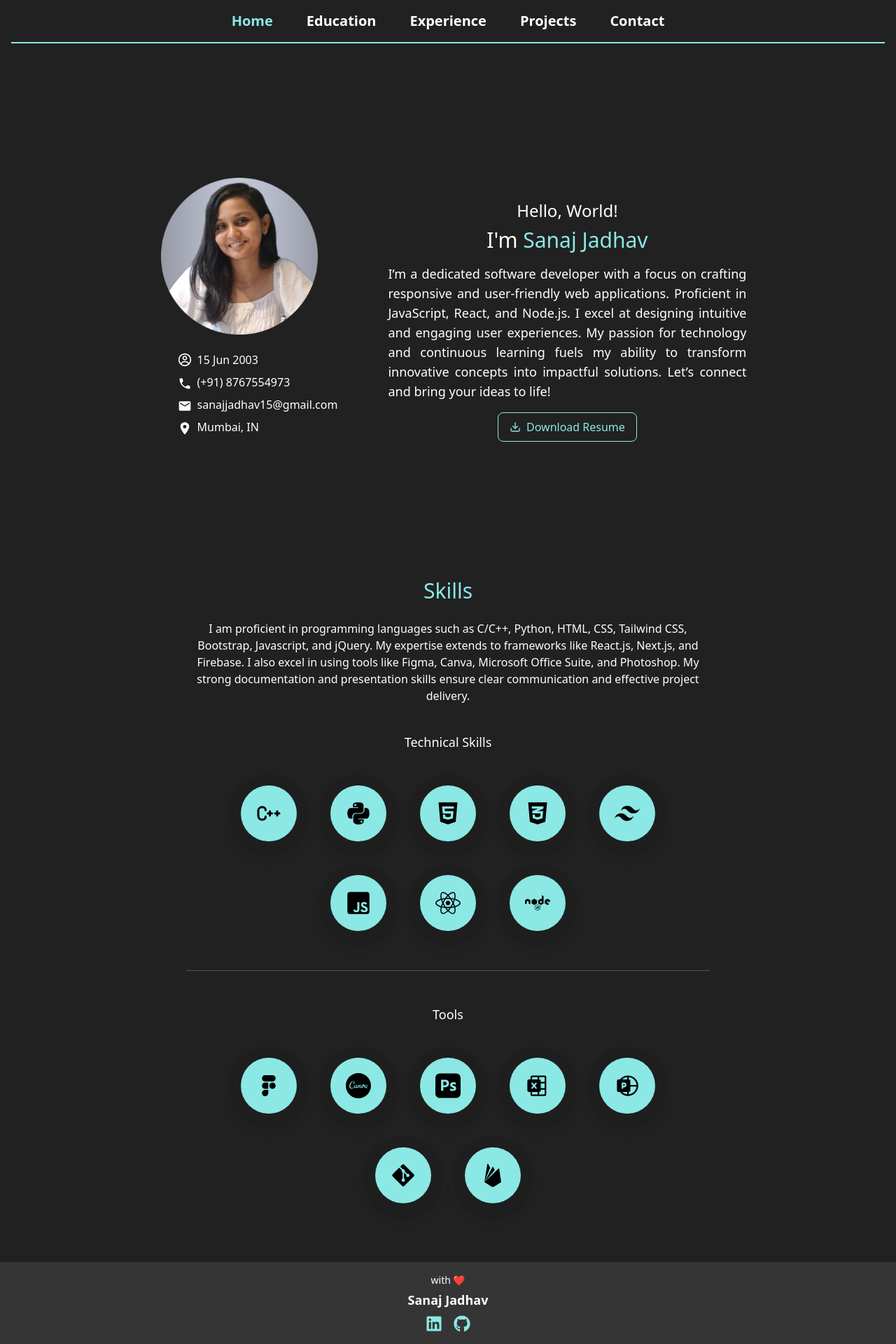
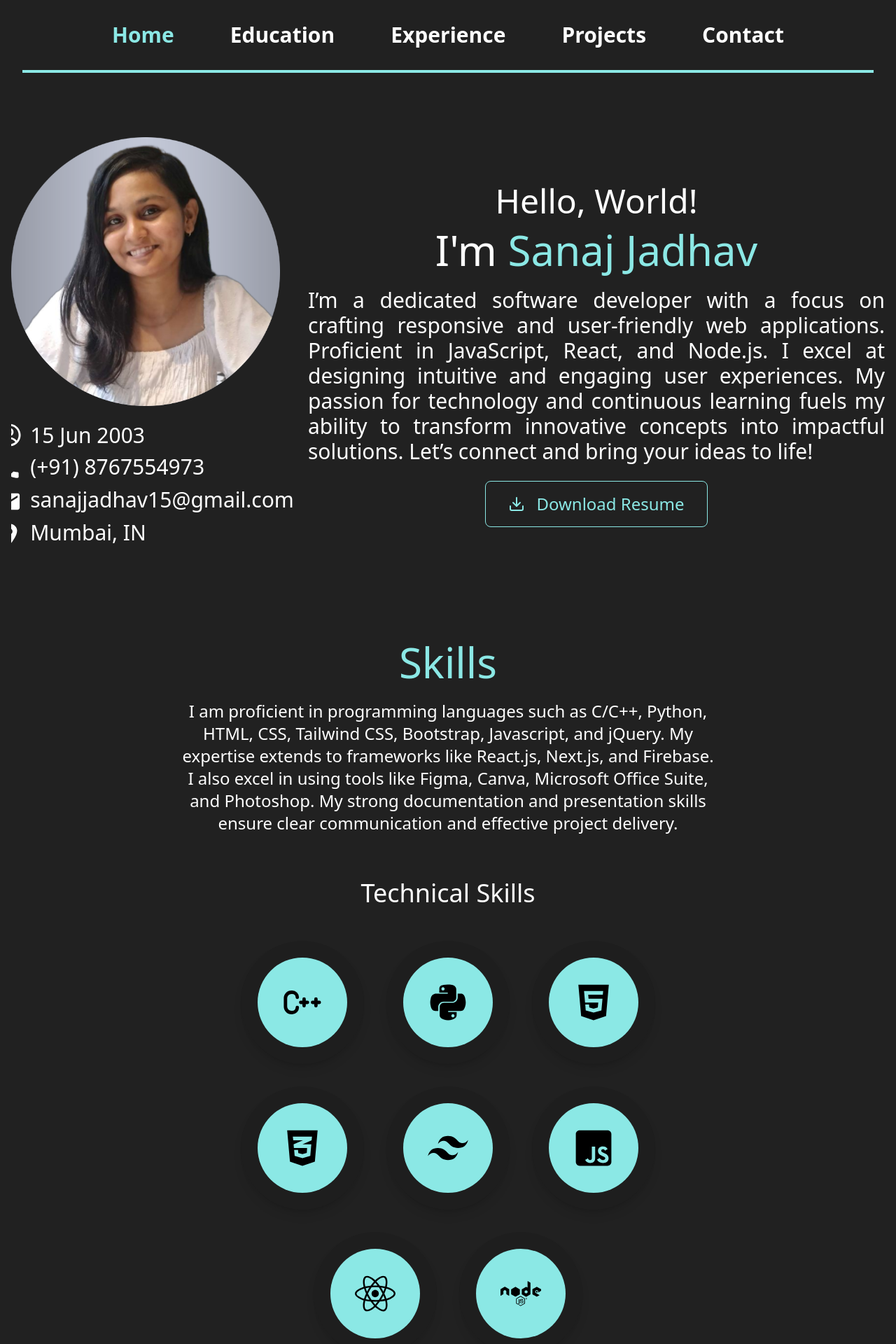
Before and after one commit to sanajjadhav15/Portfolio, a React (Create React App) app: page / in a window 1280 px wide. Shown: the top 1920 px of the page at 70% size. Built offline with nearby package versions, Linux system fonts and the light colour scheme.

Commit message:
resolution changes

```diff
--- a/src/components/Footer.js
+++ b/src/components/Footer.js
@@ -1,31 +1,31 @@
 import React from 'react';
-import { FaLinkedin, FaGithub, FaEnvelope } from 'react-icons/fa';
+import { FaLinkedin, FaGithub } from 'react-icons/fa';
 
 function Footer() {
   return (
-    <footer className="bg-second text-white py-4">
+    <footer className="bg-second text-white py-6">
       <div className="container mx-auto px-4">
         <div className="flex flex-col items-center">
-          <p className="text-sm mb-1">with ❤️</p>
-          <p className="text-lg font-semibold mb-2">Sanaj Jadhav</p>
-          <div className="flex justify-center space-x-4 mb-4">
+          <p className="text-xl mb-2">with ❤️</p>
+          <p className="text-2xl font-bold mb-4">Sanaj Jadhav</p>
+          <div className="flex justify-center mb-4">
             <a
               href="https://www.linkedin.com/in/sanaj-jadhav-576a40258/"
               target="_blank"
               rel="noopener noreferrer"
               aria-label="LinkedIn"
-              className="text-accent hover:text-white transition-colors duration-200"
+              className="text-accent hover:text-white transition-colors duration-200 mx-3"
             >
-              <FaLinkedin size={24} />
+              <FaLinkedin size={32} />
             </a>
             <a
               href="https://github.com/sanajjadhav15"
               target="_blank"
               rel="noopener noreferrer"
               aria-label="GitHub"
-              className="text-accent hover:text-white transition-colors duration-200"
+              className="text-accent hover:text-white transition-colors duration-200 mx-3"
             >
-              <FaGithub size={24} />
+              <FaGithub size={32} />
             </a>
             {/* Uncomment and update the Twitter link when available
             <a
@@ -35,7 +35,7 @@ function Footer() {
               aria-label="Twitter"
               className="text-accent hover:text-white transition-colors duration-200"
             >
-              <FaTwitter size={24} />
+              <FaTwitter size={36} />
             </a>
             */}
           </div>
--- a/src/components/Header.js
+++ b/src/components/Header.js
@@ -12,18 +12,18 @@ function Header() {
 
   const getLinkClass = (path) => {
     return location.pathname === path
-      ? "text-xl font-semibold text-accent"
-      : "text-xl font-semibold text-white hover:text-accent";
+      ? "text-3xl font-bold text-accent"
+      : "text-3xl font-bold text-white hover:text-accent";
   };
 
   return (
-    <header className="bg-primary p-4 shadow-lg mb-0">
+    <header className="bg-primary p-8 shadow-lg mb-0">
       <div className="container mx-auto flex justify-between items-center">
-        <h1 className="text-3xl font-bold text-accent md:hidden tracking-wide">
+        <h1 className="text-4xl font-bold text-accent md:hidden tracking-wide">
           Sanaj Jadhav
         </h1>
         <nav className="flex-1 flex justify-center">
-          <ul className="hidden md:flex space-x-12">
+          <ul className="hidden md:flex space-x-20">
             <li>
               <Link to="/" className={getLinkClass("/")}>
                 Home
@@ -52,7 +52,7 @@ function Header() {
           </ul>
         </nav>
         <button
-          className="md:hidden text-2xl text-accent focus:outline-none"
+          className="md:hidden text-3xl text-accent focus:outline-none"
           aria-label="Toggle menu"
           onClick={toggleMenu}
         >
@@ -60,15 +60,15 @@ function Header() {
         </button>
       </div>
       {isOpen && (
-        <nav className="md:hidden fixed top-0 left-0 w-full h-full bg-primary bg-opacity-90 z-50 flex flex-col items-center justify-center space-y-8 transition-opacity duration-300">
+        <nav className="md:hidden fixed top-0 left-0 w-full h-full bg-primary bg-opacity-90 z-50 flex flex-col items-center justify-center space-y-12 transition-opacity duration-300">
           <button
-            className="text-3xl text-accent focus:outline-none"
+            className="text-4xl text-accent focus:outline-none"
             aria-label="Close menu"
             onClick={toggleMenu}
           >
             <FaTimes />
           </button>
-          <ul className="flex flex-col items-center space-y-8">
+          <ul className="flex flex-col items-center space-y-12">
             <li>
               <Link to="/" className={getLinkClass("/")} onClick={toggleMenu}>
                 Home
@@ -113,7 +113,7 @@ function Header() {
           </ul>
         </nav>
       )}
-      <div className="w-full h-[0.12rem] bg-accent mt-4"></div>
+      <div className="w-full h-1 bg-accent mt-8"></div>
     </header>
   );
 }
--- a/src/components/Home.js
+++ b/src/components/Home.js
@@ -27,83 +27,77 @@ import { RiFirebaseFill } from "react-icons/ri";
 function Home() {
   return (
     <div className="min-h-screen bg-primary p-4 -mx-4 -my-5">
-      <header className="flex flex-col md:flex-row items-center md:h-[80vh] justify-center space-y-8 md:space-y-0 md:space-x-8 md:mt-12" role="banner">
-        <div className="flex flex-col items-center text-center">
-          <div className="bg-transparent p-4 rounded-lg overflow-hidden w-full max-w-xs">
+      <header className="flex flex-col md:flex-row items-center justify-center md:h-[90vh] overflow-hidden">
+        <div className="flex flex-col items-center md:w-[30vw] text-center md:mr-10">
+          {/* <div className="bg-transparent p-8 rounded-lg overflow-hidden w-[50vw] max-w-xs"> */}
             <img
               src={profile}
-              alt="Sanaj Jadhav Profile Picture"
-              className="md:w-56 md:h-56 w-64 h-64 object-cover rounded-t-lg hover:scale-[1.02] transition-transform duration-200"
+              alt="Sanaj Jadhav"
+              className="md:w-96 md:h-96 w-72 h-72 object-cover rounded-t-lg hover:scale-[1.02] transition-transform duration-200"
             />
+
             <div className="p-6 text-white">
               <div className="text-sm flex flex-col items-center md:items-start text-white mb-4">
-                <p className="flex text-base items-center mb-2">
+                <p className="flex md:text-3xl text-lg items-center mb-2">
                   <CgProfile
-                    size={20}
-                    className="mr-2 text-white hover:text-accent"
-                    aria-hidden="true"
+                    size={35}
+                    className="mr-3 text-white hover:text-accent"
                   />
                   15 Jun 2003
                 </p>
 
-                <p className="flex text-base items-center mb-2">
+                <p className="flex md:text-3xl text-lg items-center mb-2">
                   <a
                     href="tel:+918767554973"
                     className="flex items-center hover:text-accent"
-                    aria-label="Phone number"
                   >
                     <MdLocalPhone
-                      size={20}
-                      className="mr-2 mt-1 text-white hover:text-accent"
-                      aria-hidden="true"
+                      size={35}
+                      className="mr-3 mt-1 text-white hover:text-accent"
                     />
                     (+91) 8767554973
                   </a>
                 </p>
 
-                <p className="flex text-base items-center mb-2">
+                <p className="flex md:text-3xl text-lg items-center mb-2">
                   <a
                     href="mailto:sanajjadhav15@gmail.com"
                     className="flex items-center hover:text-accent"
-                    aria-label="Email address"
                   >
                     <MdEmail
-                      size={20}
-                      className="mr-2 mt-1 text-white hover:text-accent"
-                      aria-hidden="true"
+                      size={35}
+                      className="mr-3 mt-1 text-white hover:text-accent"
                     />
                     sanajjadhav15@gmail.com
                   </a>
                 </p>
-                <p className="flex text-base items-center">
+                <p className="flex md:text-3xl text-lg items-center">
                   <a
                     href="https://www.google.com/maps/search/?api=1&query=Mumbai,IN"
                     target="_blank"
                     rel="noopener noreferrer"
                     className="flex items-center hover:text-accent"
-                    aria-label="Location"
                   >
                     <IoLocationSharp
-                      size={20}
-                      className="mr-2 mt-1 text-white hover:text-accent"
-                      aria-hidden="true"
+                      size={35}
+                      className="mr-3 mt-1 text-white hover:text-accent"
                     />
                     Mumbai, IN
                   </a>
                 </p>
               </div>
-            </div>
+            {/* </div> */}
           </div>
         </div>
 
-        <div className="text-center md:text-left max-w-md md:max-w-lg md:mt-0">
-          <h1 className="text-2xl text-white mb-2 text-center">
+        <div className="text-center md:text-left max-w-md md:max-w-4xl">
+          <h1 className="md:text-5xl text-2xl text-center text-white mb-2 md:mb-4">
             Hello, World!
           </h1>
-          <h2 className="text-3xl text-white mb-4 text-center">
+          <h2 className="text-3xl md:text-6xl text-center text-white mb-4 md:mb-6">
             I'm <span className="text-accent">Sanaj Jadhav</span>
           </h2>
-          <p className="text-lg text-white md:text-justify text-center">
+          <p className="text-xl md:text-3xl text-white md:text-justify">
             I’m a dedicated software developer with a focus on crafting
             responsive and user-friendly web applications. Proficient in
             JavaScript, React, and Node.js. I excel at designing intuitive and
@@ -112,25 +106,24 @@ function Home() {
             impactful solutions. Let’s connect and bring your ideas to life!
           </p>
 
-          <div className="mt-4 flex items-center justify-center space-x-4">
+          <div className="mt-6 flex items-center justify-center">
             <a
               href="https://drive.google.com/file/d/1rLVPr9OHZgbtWmmhF259EkNK1R5IMbNw/view?usp=sharing"
               target="_blank"
               rel="noopener noreferrer"
-              aria-label="Download Resume"
             >
-              <button className="text-accent flex items-center justify-center bg-transparent hover:bg-accent hover:text-black py-2 px-4 border border-accent rounded-lg transition-colors duration-300">
-                <FiDownload className="mr-2" aria-hidden="true" /> Download Resume
+              <button className="text-accent md:text-2xl flex items-center justify-center bg-transparent hover:bg-accent hover:text-black py-2 px-4 md:py-4 md:px-8 border border-accent rounded-lg transition-colors duration-300">
+                <FiDownload className="mr-2 md:mr-4" /> Download Resume
               </button>
             </a>
           </div>
         </div>
       </header>
 
-      <main className="flex justify-center mb-12" role="main">
-        <section className="mt-12 flex flex-col md:w-[60%]">
-          <h2 className="text-3xl text-center text-accent mb-6">Skills</h2>
-          <p className="text-base text-center text-white mb-10">
+      <main className="flex justify-center mb-12">
+        <section className="mt-12 flex flex-col md:w-[60vw]">
+          <h2 className="text-3xl md:text-6xl text-center text-accent mb-6">Skills</h2>
+          <p className="text-base md:text-2xl text-center text-white mb-10 md:mb-16">
             I am proficient in programming languages such as C/C++, Python,
             HTML, CSS, Tailwind CSS, Bootstrap, Javascript, and jQuery. My
             expertise extends to frameworks like React.js, Next.js, and
@@ -139,43 +132,43 @@ function Home() {
             presentation skills ensure clear communication and effective project
             delivery.
           </p>
-          <h3 className="text-lg text-white text-center mb-6">
+          <p className="text-lg md:text-4xl text-white text-center mb-6 md:mb-8">
             Technical Skills
-          </h3>
+          </p>
           <div className="flex flex-wrap justify-center">
-            <SkillSphere icon={<TbBrandCpp size={36} />} label="C/C++" />
-            <SkillSphere icon={<FaPython size={36} />} label="Python" />
-            <SkillSphere icon={<FaHtml5 size={36} />} label="HTML" />
-            <SkillSphere icon={<FaCss3Alt size={36} />} label="CSS" />
+            <SkillSphere icon={<TbBrandCpp size={58} />} label="C/C++" />
+            <SkillSphere icon={<FaPython size={58} />} label="Python" />
+            <SkillSphere icon={<FaHtml5 size={58} />} label="HTML" />
+            <SkillSphere icon={<FaCss3Alt size={58} />} label="CSS" />
             <SkillSphere
-              icon={<RiTailwindCssFill size={36} />}
+              icon={<RiTailwindCssFill size={58} />}
               label="Tailwind CSS"
             />
-            <SkillSphere icon={<FaJsSquare size={36} />} label="JavaScript" />
-            <SkillSphere icon={<FaReact size={36} />} label="React.js" />
-            <SkillSphere icon={<FaNode size={36} />} label="Node.js" />
+            <SkillSphere icon={<FaJsSquare size={58} />} label="JavaScript" />
+            <SkillSphere icon={<FaReact size={58} />} label="React.js" />
+            <SkillSphere icon={<FaNode size={58} />} label="Node.js" />
           </div>
 
           <div className="border-t border-gray-600 mt-8 mb-6"></div>
 
-          <h3 className="text-lg text-white text-center mt-6 mb-6">Tools</h3>
+          <p className="text-lg md:text-4xl text-white text-center mt-6 mb-6 md:mb-8">Tools</p>
           <div className="flex flex-wrap justify-center">
-            <SkillSphere icon={<CgFigma size={36} />} label="Figma" />
-            <SkillSphere icon={<SiCanva size={36} />} label="Canva" />
+            <SkillSphere icon={<CgFigma size={58} />} label="Figma" />
+            <SkillSphere icon={<SiCanva size={58} />} label="Canva" />
             <SkillSphere
-              icon={<SiAdobephotoshop size={36} />}
+              icon={<SiAdobephotoshop size={58} />}
               label="Photoshop"
             />
             <SkillSphere
-              icon={<PiMicrosoftExcelLogoFill size={36} />}
+              icon={<PiMicrosoftExcelLogoFill size={58} />}
               label="Excel"
             />
             <SkillSphere
-              icon={<PiMicrosoftPowerpointLogoFill size={36} />}
+              icon={<PiMicrosoftPowerpointLogoFill size={58} />}
               label="PowerPoint"
             />
-            <SkillSphere icon={<FaGitAlt size={36} />} label="Git" />
-            <SkillSphere icon={<RiFirebaseFill size={36} />} label="Firebase" />
+            <SkillSphere icon={<FaGitAlt size={58} />} label="Git" />
+            <SkillSphere icon={<RiFirebaseFill size={58} />} label="Firebase" />
           </div>
         </section>
       </main>
--- a/src/components/SkillSphere.js
+++ b/src/components/SkillSphere.js
@@ -2,14 +2,14 @@ import React from 'react';
 
 function SkillSphere({ icon, label }) {
   return (
-    <div className="w-28 h-28 m-2 relative group" aria-label={label}>
+    <div className="w-32 h-32 md:w-44 md:h-44 m-2 md:m-4 relative group" aria-label={label}>
       <div className="w-full h-full flex items-center justify-center rounded-full bg-cardBackground shadow-lg">
-        <div className="w-20 h-20 flex items-center justify-center bg-accent rounded-full">
+        <div className="w-24 h-24 md:w-32 md:h-32 flex items-center justify-center bg-accent rounded-full">
           {icon}
         </div>
       </div>
       <div
-        className="absolute inset-0 flex items-center justify-center opacity-0 group-hover:opacity-100 transition-opacity duration-300 bg-cardBackground text-accent text-sm rounded-full p-2"
+        className="absolute inset-0 flex items-center justify-center opacity-0 group-hover:opacity-100 transition-opacity duration-300 bg-cardBackground text-accent text-sm md:text-2xl rounded-full p-2"
         role="tooltip"
       >
         {label}
```
